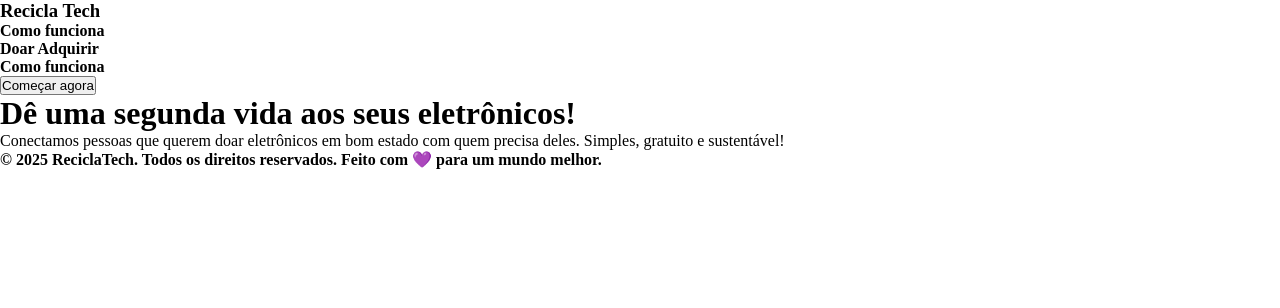
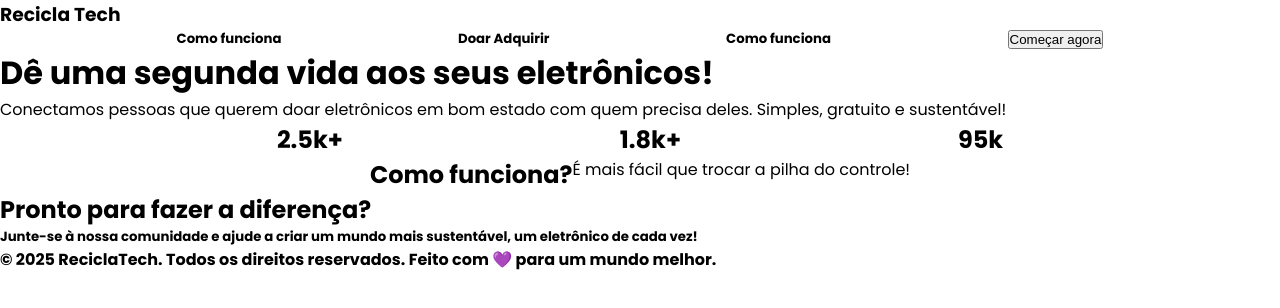
Before and after one commit to Giovanalucia/ReciclaTech, a plain HTML site: page index.html in a window 1280 px wide. Drawn offline with Linux system fonts and the light colour scheme.

Commit message:
Ajustando :sparkles:

```diff
--- a/index.html
+++ b/index.html
@@ -3,6 +3,9 @@
 <head>
     <meta charset="UTF-8">
     <meta name="viewport" content="width=device-width, initial-scale=1.0">
+    <link rel="preconnect" href="https://fonts.googleapis.com">
+    <link rel="preconnect" href="https://fonts.gstatic.com" crossorigin>
+    <link href="https://fonts.googleapis.com/css2?family=Outfit:wght@100..900&family=Poppins:ital,wght@0,100;0,200;0,300;0,400;0,500;0,600;0,700;0,800;0,900;1,100;1,200;1,300;1,400;1,500;1,600;1,700;1,800;1,900&display=swap" rel="stylesheet">
     <link rel="stylesheet" href="style.css">
     <title>Recicla Tech</title>
 </head>
@@ -10,15 +13,33 @@
     <header>
         <h3>Recicla Tech</h3>
         <ul>
-            <h4>Como funciona</h4>
-            <h4>Doar Adquirir</h4>
-            <h4>Como funciona</h4>
+            <h5>Como funciona</h5>
+            <h5>Doar Adquirir</h5>
+            <h5>Como funciona</h5>
+            <button class="btnv">Começar agora</button>
         </ul>
-        <button>Começar agora</button>
+
     </header>
     <main>
         <h1>Dê uma segunda vida aos seus eletrônicos!</h1>
         <p>Conectamos pessoas que querem doar eletrônicos em bom estado com quem precisa deles. Simples, gratuito e sustentável!</p>
+
+        <div class="numeros">
+            <h2>2.5k+</h2>
+            <h2>1.8k+</h2>
+            <h2>95k</h2>
+
+        </div>
+
+        <div class="section-1">
+            <h2>Como funciona?</h2>
+            <p>É mais fácil que trocar a pilha do controle!</p>
+        </div>
+
+        <div>
+            <h2>Pronto para fazer a diferença?</h2>
+            <h5>Junte-se à nossa comunidade e ajude a criar um mundo mais sustentável, um eletrônico de cada vez!</h5>
+        </div>
     </main>
 
     <footer>
--- a/style.scss
+++ b/style.scss
@@ -3,3 +3,57 @@
     padding: 0;
     box-sizing: border-box;
 }
+
+$cor-botao-verde: 16A34A;
+
+
+body {
+    font-family: "Poppins";
+}
+
+header {
+
+    h3 {
+
+    }
+
+    h5 {
+        display: flex;
+        text-align: center;
+        justify-content: end;
+    }
+
+    ul {
+        display:flex;
+        justify-content: space-evenly;
+        align-items: center;
+    }
+
+
+
+}
+
+.section-1 {
+    display: flex;
+    flex-wrap: wrap;
+    justify-content: center;
+}
+.section-1 {
+  display: flex;
+  flex-wrap: wrap;
+  justify-content: center;
+}
+
+.btnv {
+    color: $cor-botao-verde;
+}
+
+h5 {
+
+}
+
+.numeros{
+        display:flex;
+        justify-content: space-evenly;
+        align-items: center;
+}
```
Also changed, not shown: img/Fone.png (added), img/Notebook.png (added), img/Smartphones.png (added), img/reciclagem.png (added), style.css, 1 other file.
